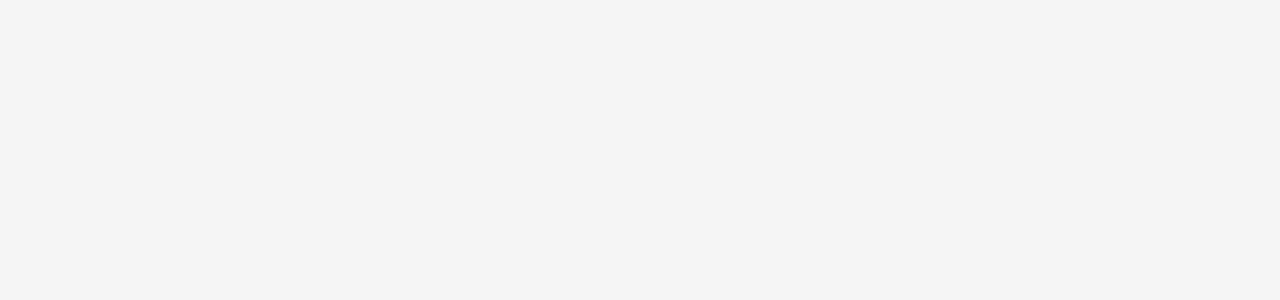
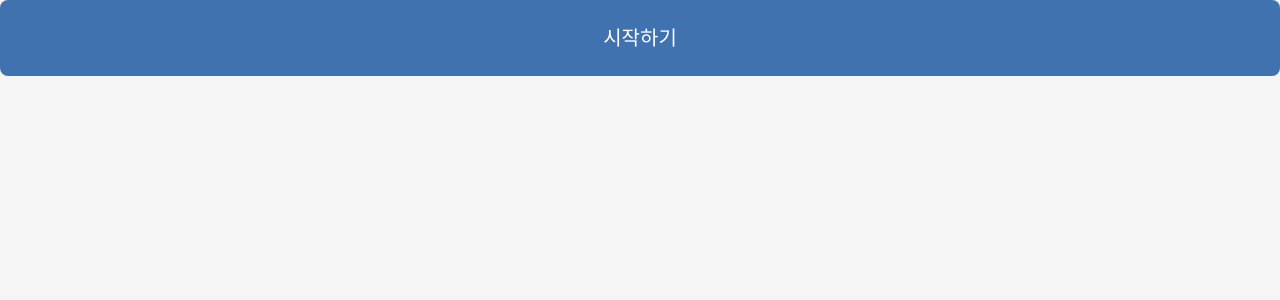
Before and after one commit to llhyeon/cotalk, a Next.js app: page / in a window 1280 px wide. Shown: the top 300 px of the page. Built offline with nearby package versions, Linux system fonts and the light colour scheme.

Commit message:
[Feat] input 컴포넌트 개발

```diff
--- /dev/null
+++ b/app/components/common/button.tsx
@@ -0,0 +1,22 @@
+import { tm } from '@/app/utils/tm/tw-merge';
+
+type ButtonProps = {
+  label?: string;
+  className?: string;
+};
+
+export default function Button({
+  label = 'button',
+  className = '',
+}: ButtonProps) {
+  return (
+    <button
+      className={tm(
+        'w-full bg-primary text-white py-[17.5px] rounded-lg min-w-[100px] sm:text-xl sm:py-[24px]',
+        className
+      )}
+    >
+      {label}
+    </button>
+  );
+}
--- a/app/page.tsx
+++ b/app/page.tsx
@@ -1,3 +1,9 @@
+import Button from './components/common/button';
+
 export default function Home() {
-  return <></>;
+  return (
+    <>
+      <Button label="시작하기" />
+    </>
+  );
 }
```
